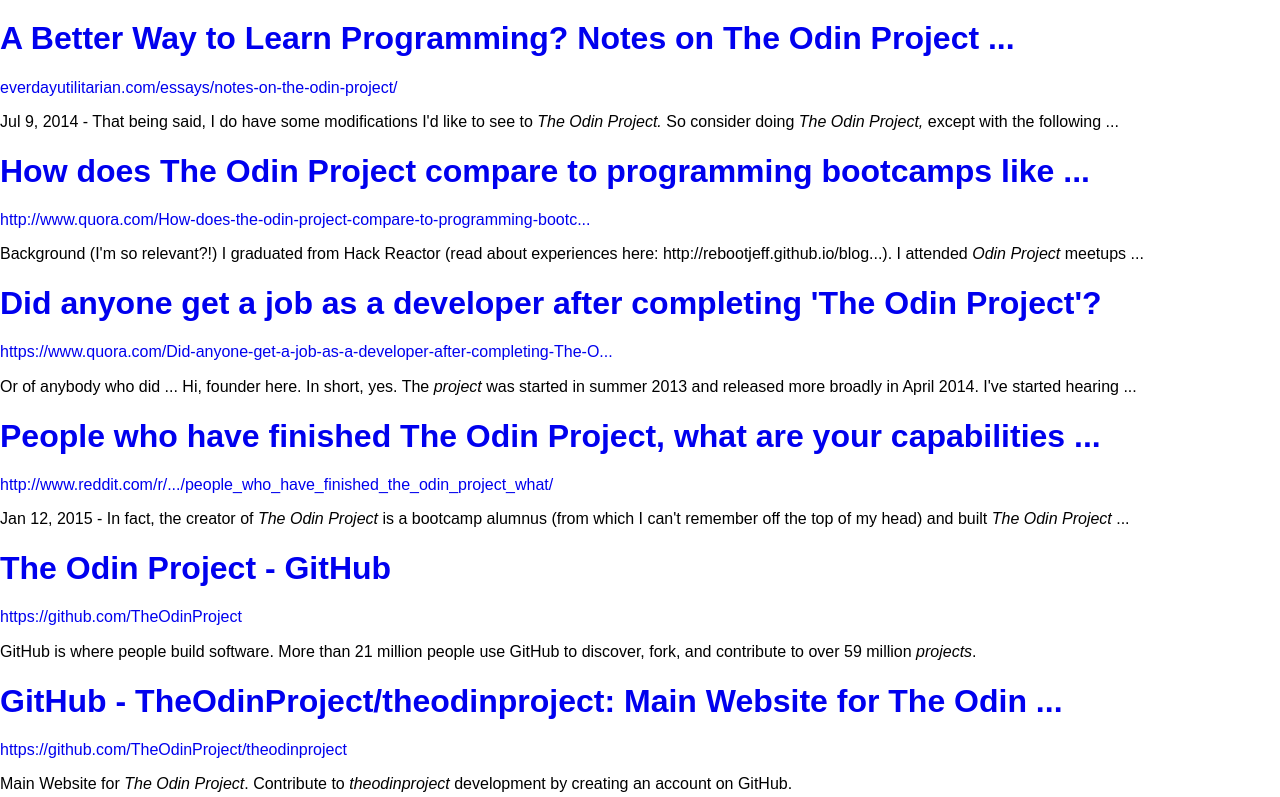
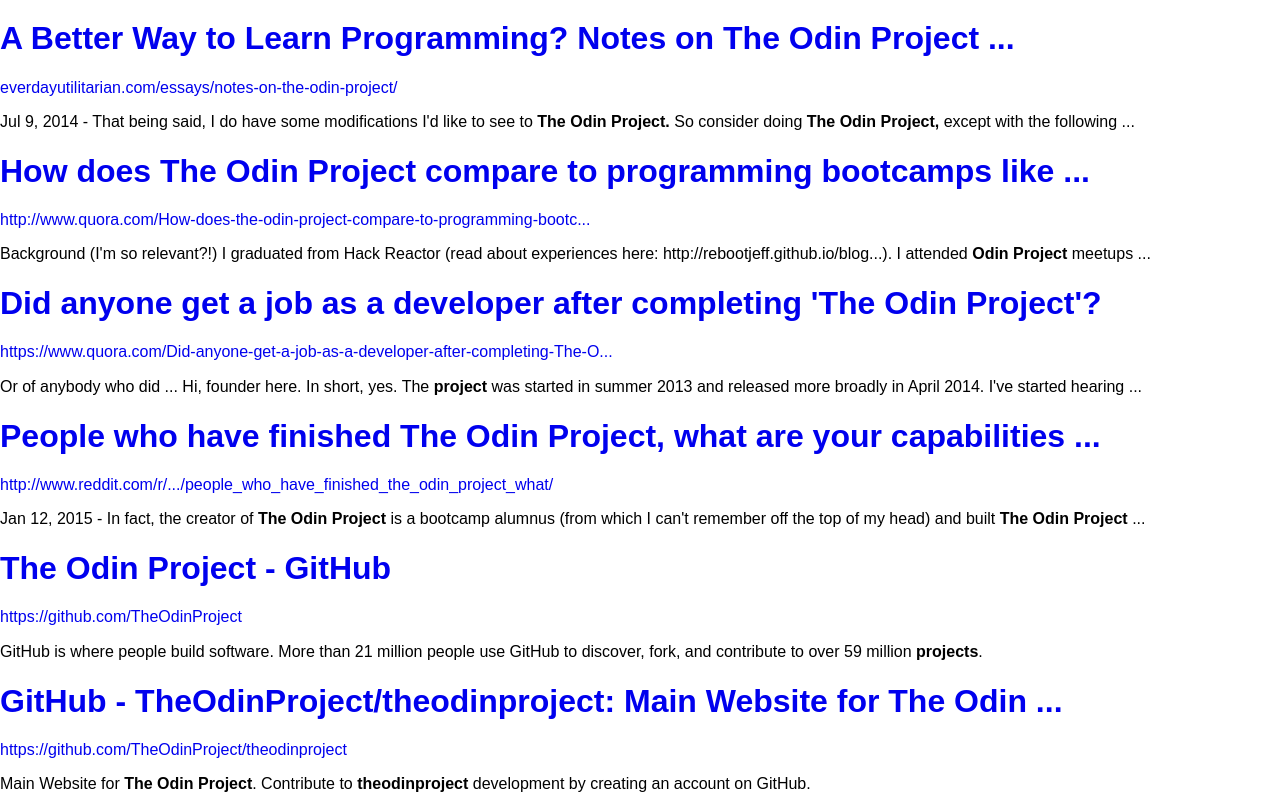
Before and after one commit to allieempire/google-search, a plain HTML site: page index.html in a window 1280 px wide. Shown: the part 1787-2584 px from the top of the page. Drawn offline with Linux system fonts and the light colour scheme.

Commit message:
<em> to <strong>

```diff
--- a/index.html
+++ b/index.html
@@ -11,7 +11,7 @@
 
 	<header>
 		<div id="nav-left">
-			<img src="images/google-logo.png">
+			<img class="logo" src="images/google-logo.png">
 			<form>
 				<input type="text" name="search">
 			</form>
@@ -43,7 +43,7 @@
 				<a href="www.theodinproject.com">The Odin Project: Learn Web Development for Free Using Ruby on Rails</a>
 			</h1>
 			<p><a class="site-green" href="www.theodinproject">https://www.theodinproject.com/</a></p>
-			<p class="description"><em>The Odin Project</em> empowers aspiring web developers to learn together.</p>
+			<p class="description"><strong>The Odin Project</strong> empowers aspiring web developers to learn together.</p>
 			<div class="sub-left">
 				<h2>
 					<a href="www.theodinproject.com/courses">Courses</a>
@@ -82,7 +82,7 @@
 				<a href="everdayutilitarian.com/essays/notes-on-the-odin-project">A Better Way to Learn Programming? Notes on The Odin Project ...</a>
 			</h1>
 			<p><a class="site-green" href="everdayutilitarian.com/essays/notes-on-the-odin-project">everdayutilitarian.com/essays/notes-on-the-odin-project/</a></p>
-			<p class="description">Jul 9, 2014 - That being said, I do have some modifications I'd like to see to <em>The Odin Project.</em> So consider doing <em>The Odin Project,</em> except with the following ...</p>
+			<p class="description">Jul 9, 2014 - That being said, I do have some modifications I'd like to see to <strong>The Odin Project.</strong> So consider doing <strong>The Odin Project,</strong> except with the following ...</p>
 		</section>
 		<!-- END SECOND RESULT -->
 
@@ -92,7 +92,7 @@
 				<a href="www.quora.com/how-does-the-odin-project-compare-to-programming-bootcamps-like-hack-reactor">How does The Odin Project compare to programming bootcamps like ...</a>
 			</h1>
 			<p><a class="site-green" href="www.quora.com/how-does-the-odin-project-compare-to-programming-bootcamps-like-hack-reactor">http://www.quora.com/How-does-the-odin-project-compare-to-programming-bootc...</a></p>
-			<p class="description">Background (I'm so relevant?!) I graduated from Hack Reactor (read about experiences here: http://rebootjeff.github.io/blog...). I attended <em>Odin Project</em> meetups ...</p>
+			<p class="description">Background (I'm so relevant?!) I graduated from Hack Reactor (read about experiences here: http://rebootjeff.github.io/blog...). I attended <strong>Odin Project</strong> meetups ...</p>
 		</section>
 		<!-- END THIRD RESULT -->
 
@@ -102,7 +102,7 @@
 				<a href="www.quora.com/Did-anyone-get-a-job-as-a-developer-after-completing-The-Odin-Project">Did anyone get a job as a developer after completing 'The Odin Project'?</a>
 			</h1>
 			<p><a class="site-green" href="www.quora.com/Did-anyone-get-a-job-as-a-developer-after-completing-The-Odin-Project">https://www.quora.com/Did-anyone-get-a-job-as-a-developer-after-completing-The-O...</a></p>
-			<p class="description">Or of anybody who did ... Hi, founder here. In short, yes. The <em>project</em> was started in summer 2013 and released more broadly in April 2014. I've started hearing ...</p>
+			<p class="description">Or of anybody who did ... Hi, founder here. In short, yes. The <strong>project</strong> was started in summer 2013 and released more broadly in April 2014. I've started hearing ...</p>
 		</section>
 		<!-- END FOURTH RESULT -->
 
@@ -112,7 +112,7 @@
 				<a href="www.reddit.com/r/learnprogramming/comments/2s775w/people_who_have_finished_the_odin_project_what/">People who have finished The Odin Project, what are your capabilities ...</a>
 			</h1>
 			<p><a class="site-green" href="www.reddit.com/r/learnprogramming/comments/2s775w/people_who_have_finished_the_odin_project_what/">http://www.reddit.com/r/.../people_who_have_finished_the_odin_project_what/</a></p>
-			<p class="description">Jan 12, 2015 - In fact, the creator of <em>The Odin Project</em> is a bootcamp alumnus (from which I can't remember off the top of my head) and built <em>The Odin Project</em> ...</p>
+			<p class="description">Jan 12, 2015 - In fact, the creator of <strong>The Odin Project</strong> is a bootcamp alumnus (from which I can't remember off the top of my head) and built <strong>The Odin Project</strong> ...</p>
 		</section>
 		<!-- END FIFTH RESULT -->
 
@@ -122,7 +122,7 @@
 				<a href="github.com/TheOdinProject">The Odin Project - GitHub</a>
 			</h1>
 			<p><a class="site-green" href="github.com/TheOdinProject">https://github.com/TheOdinProject</a></p>
-			<p class="description">GitHub is where people build software. More than 21 million people use GitHub to discover, fork, and contribute to over 59 million <em>projects</em>.</p>
+			<p class="description">GitHub is where people build software. More than 21 million people use GitHub to discover, fork, and contribute to over 59 million <strong>projects</strong>.</p>
 		</section>
 		<!-- END SIXTH RESULT -->
 
@@ -132,7 +132,7 @@
 				<a href="github.com/TheOdinProject/theodinproject">GitHub - TheOdinProject/theodinproject: Main Website for The Odin ...</a>
 			</h1>
 			<p><a class="site-green" href="github.com/TheOdinProject/theodinproject">https://github.com/TheOdinProject/theodinproject</a></p>
-			<p class="description">Main Website for <em>The Odin Project</em>. Contribute to <em>theodinproject</em> development by creating an account on GitHub.</p>
+			<p class="description">Main Website for <strong>The Odin Project</strong>. Contribute to <strong>theodinproject</strong> development by creating an account on GitHub.</p>
 		</section>
 		<!-- END SEVENTH RESULT -->
 
```
